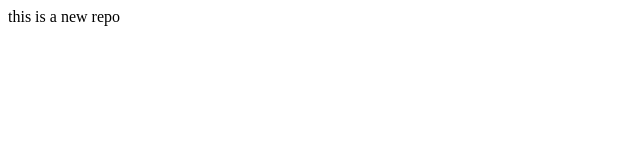
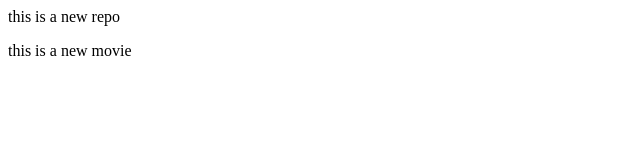
Before and after one commit to Shivanshraj1/local-repo, a plain HTML site: page index.html in a window 1280 px wide. Shown: the whole page, without its empty margins (0-640 px from the left). Drawn offline with Linux system fonts and the light colour scheme.

Commit message:
add new feature

```diff
--- a/index.html
+++ b/index.html
@@ -1 +1,2 @@
 <p>this is a new repo</p>
+<p>this is a new movie</p>
```
